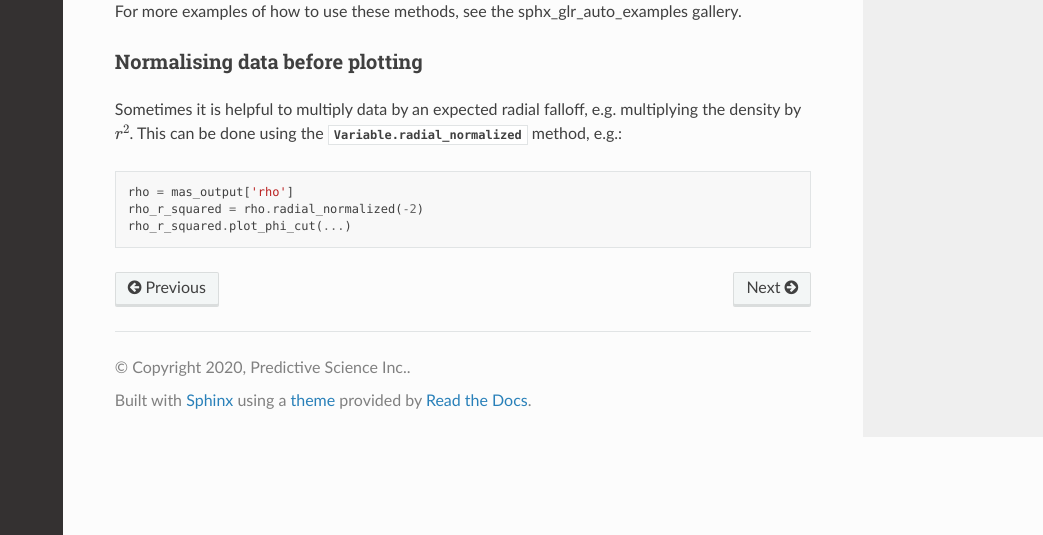
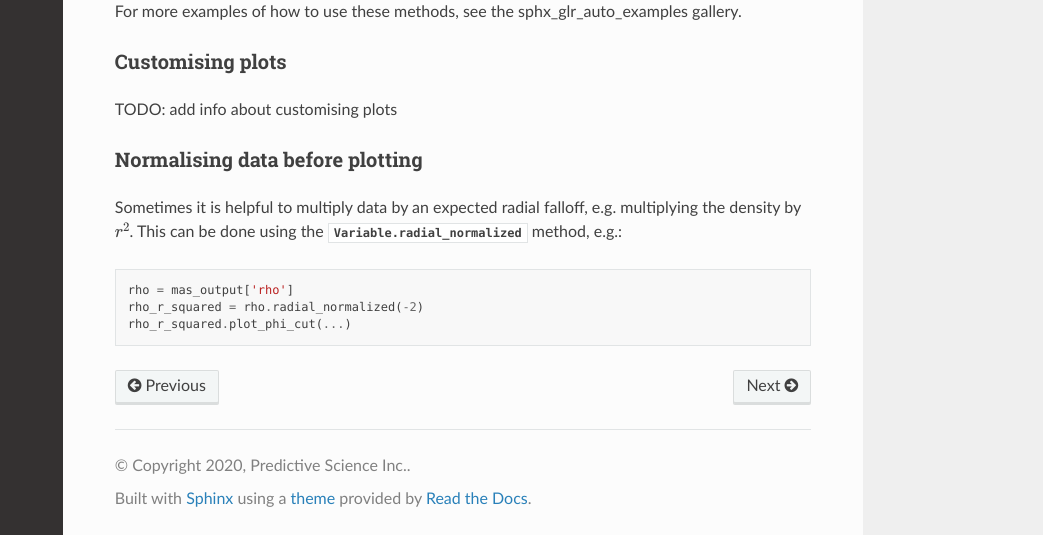
Before and after one commit to predsci/PsiPy, a Sphinx documentation site: the page built from docs/getting_started.rst, in a window 1280 px wide and 900 px high, scrolled down 3238 px, cut to the strip 365-900 px from the top of the window. Shown: the whole strip, without its empty margins (237-1280 px from the left). Built offline with Sphinx 7.4.7 and the Read the Docs theme 2.0.0, drawn with Linux system fonts in a browser that asks for light colours; pages that are not in the unit, such as notebooks, are missing from menus.

Commit message:
Add placeholder for plot customisation

```diff
--- a/docs/getting_started.rst
+++ b/docs/getting_started.rst
@@ -122,6 +122,10 @@ and produces outputs like this:
 For more examples of how to use these methods, see the
 :ref:`sphx_glr_auto_examples` gallery.
 
+Customising plots
+~~~~~~~~~~~~~~~~~
+TODO: add info about customising plots
+
 Normalising data before plotting
 ~~~~~~~~~~~~~~~~~~~~~~~~~~~~~~~~
 Sometimes it is helpful to multiply data by an expected radial falloff, e.g.
```
